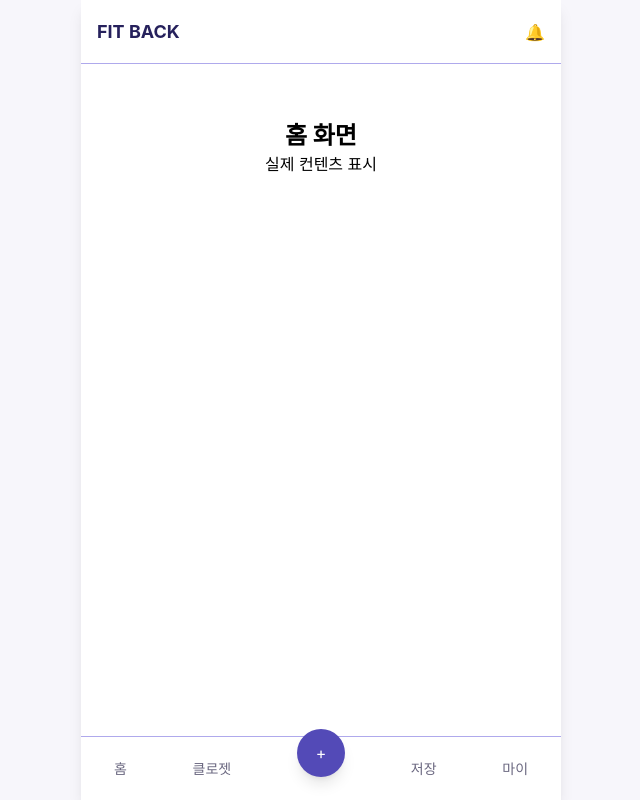
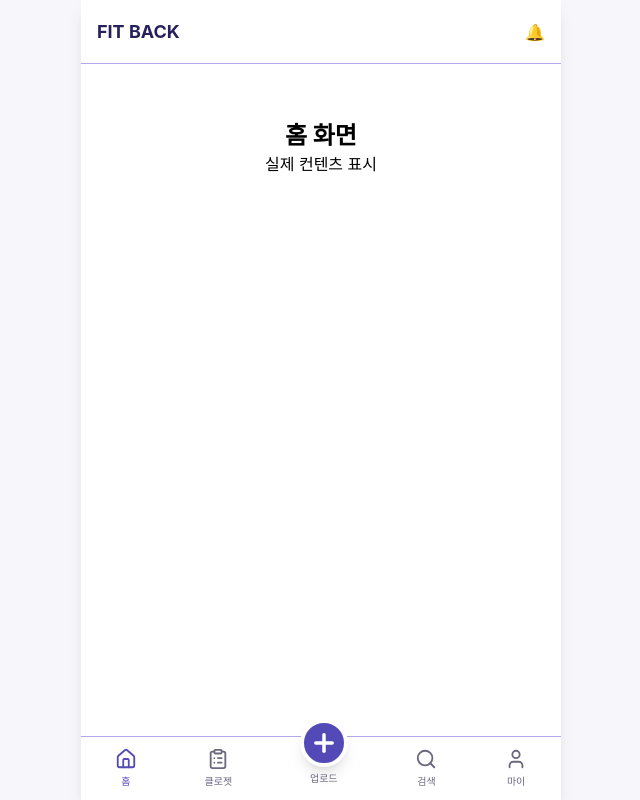
Before and after one commit to FIT-BACK/frontend, a React (Vite) app: page / in a window 1280 px wide. Shown: the whole page, without its empty margins (319-959 px from the left). Built offline with nearby package versions, Linux system fonts and the light colour scheme.

Commit message:
feat: 탭바 수정

```diff
--- a/package.json
+++ b/package.json
@@ -13,6 +13,7 @@
     "@tailwindcss/vite": "^4.3.2",
     "@tanstack/react-query": "^5.101.2",
     "axios": "^1.18.1",
+    "lucide-react": "^1.26.0",
     "react": "^19.2.7",
     "react-dom": "^19.2.7",
     "react-router-dom": "^7.18.1",
--- a/src/components/layout/TabBar.tsx
+++ b/src/components/layout/TabBar.tsx
@@ -1,27 +1,49 @@
-import { Link } from 'react-router-dom';
+import { Link, useLocation } from 'react-router-dom';
+import { Home, ClipboardList, Plus, Search, User } from 'lucide-react';
 
 const TabBar = () => {
+  const location = useLocation();
+
+  // 현재 경로와 링크 경로가 같은지 확인하는 함수
+  const isActive = (path: string) => location.pathname === path;
+
+  // 스타일을 결정하는 공통 함수
+  const getLinkClass = (path: string) =>
+    `flex flex-col items-center transition-colors ${isActive(path) ? 'text-primary-600' : 'text-text-secondary'}`;
+
   return (
-    <nav className="h-16 w-full flex items-center justify-around border-t border-primary-200 bg-white">
-      <Link to="/" className="text-text-secondary text-sm font-medium">
-        홈
-      </Link>
-      <Link to="/closet" className="text-text-secondary text-sm font-medium">
-        클로젯
+    <nav className="h-16 w-full flex items-center justify-around border-t border-primary-200 bg-white z-50">
+
+      {/* 홈 */}
+      <Link to="/" className={getLinkClass('/')}>
+        <Home size={22} />
+        <span className="text-[10px] mt-1 font-medium">홈</span>
       </Link>
 
-      <Link
-        to="/upload"
-        className="bg-primary-600 text-white w-12 h-12 rounded-full flex items-center justify-center -mt-8 shadow-lg hover:bg-primary-800 transition-colors"
-      >
-        +
+      {/* 클로젯 */}
+      <Link to="/closet" className={getLinkClass('/closet')}>
+        <ClipboardList size={22} />
+        <span className="text-[10px] mt-1 font-medium">클로젯</span>
       </Link>
 
-      <Link to="/saved" className="text-text-secondary text-sm font-medium">
-        저장
+      {/* 업로드 버튼 (이건 보라색 고정) */}
+      <Link to="/upload" className="flex flex-col items-center">
+        <div className="bg-primary-600 text-white w-12 h-12 rounded-full flex items-center justify-center -mt-8 shadow-lg hover:bg-primary-800 transition-colors border-4 border-white">
+          <Plus size={28} strokeWidth={3} />
+        </div>
+        <span className={`text-[10px] mt-1 font-medium ${isActive('/upload') ? 'text-primary-600' : 'text-text-secondary'}`}>업로드</span>
       </Link>
-      <Link to="/mypage" className="text-text-secondary text-sm font-medium">
-        마이
+
+      {/* 검색 */}
+      <Link to="/search" className={getLinkClass('/search')}>
+        <Search size={22} />
+        <span className="text-[10px] mt-1 font-medium">검색</span>
+      </Link>
+
+      {/* 마이 */}
+      <Link to="/mypage" className={getLinkClass('/mypage')}>
+        <User size={22} />
+        <span className="text-[10px] mt-1 font-medium">마이</span>
       </Link>
     </nav>
   );
```
Also changed, not shown: 1 other file (tests, documents, lock files or other folders).
